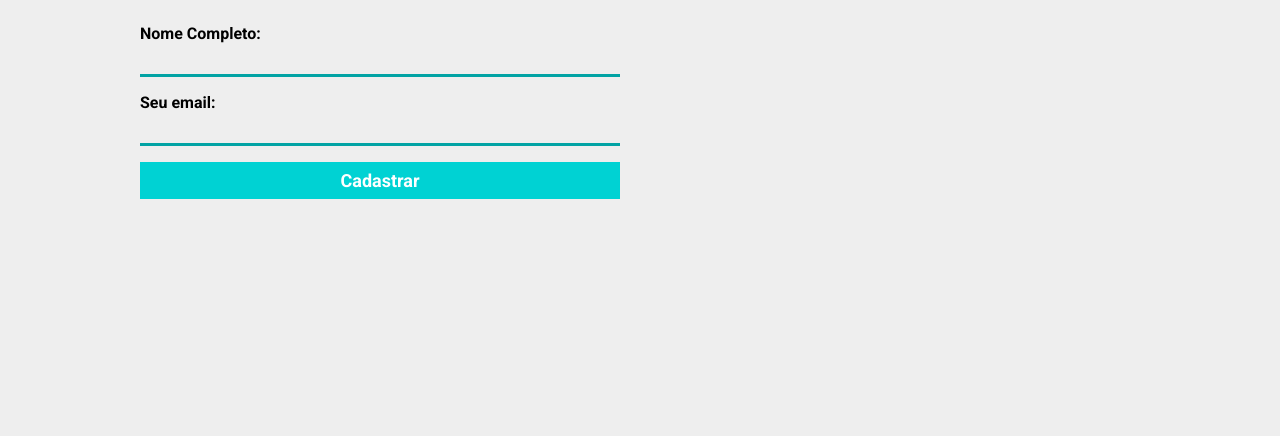
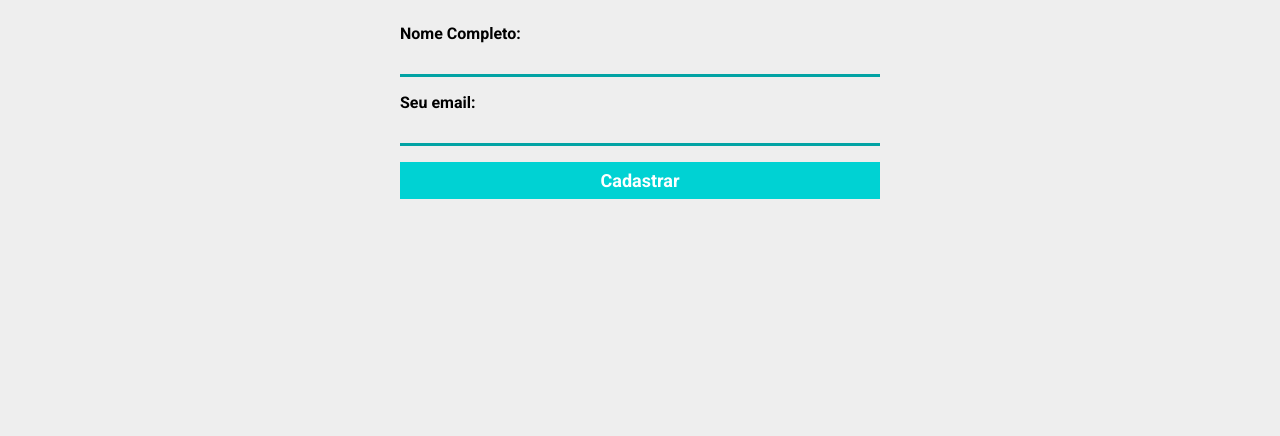
Before and after one commit to kaio-moraes/form-sass, a website: page index.html in a window 1280 px wide. Shown: the part 364-800 px from the top of the page. Drawn offline with Linux system fonts and the light colour scheme.

Commit message:
fix: form

```diff
--- a/index.html
+++ b/index.html
@@ -5,7 +5,7 @@
     <meta charset="UTF-8">
     <meta name="viewport" content="width=device-width, initial-scale=1.0">
     <link rel="stylesheet" href="build/main.css">
-    <title>Projeto com SASS</title>
+    <title>Newsletter</title>
     <link rel="preconnect" href="https://fonts.googleapis.com">
     <link rel="preconnect" href="https://fonts.gstatic.com" crossorigin>
     <link href="https://fonts.googleapis.com/css2?family=Pacifico&family=Roboto:wght@700&display=swap" rel="stylesheet">
--- a/source/main.scss
+++ b/source/main.scss
@@ -31,7 +31,6 @@ header {
     flex-direction: column;
     align-items: center;
     justify-content: center;
-    max-width: 760px;
 
     h2 {
         font-size: 48px;
```
Also changed, not shown: build/main.css, 1 other file.
